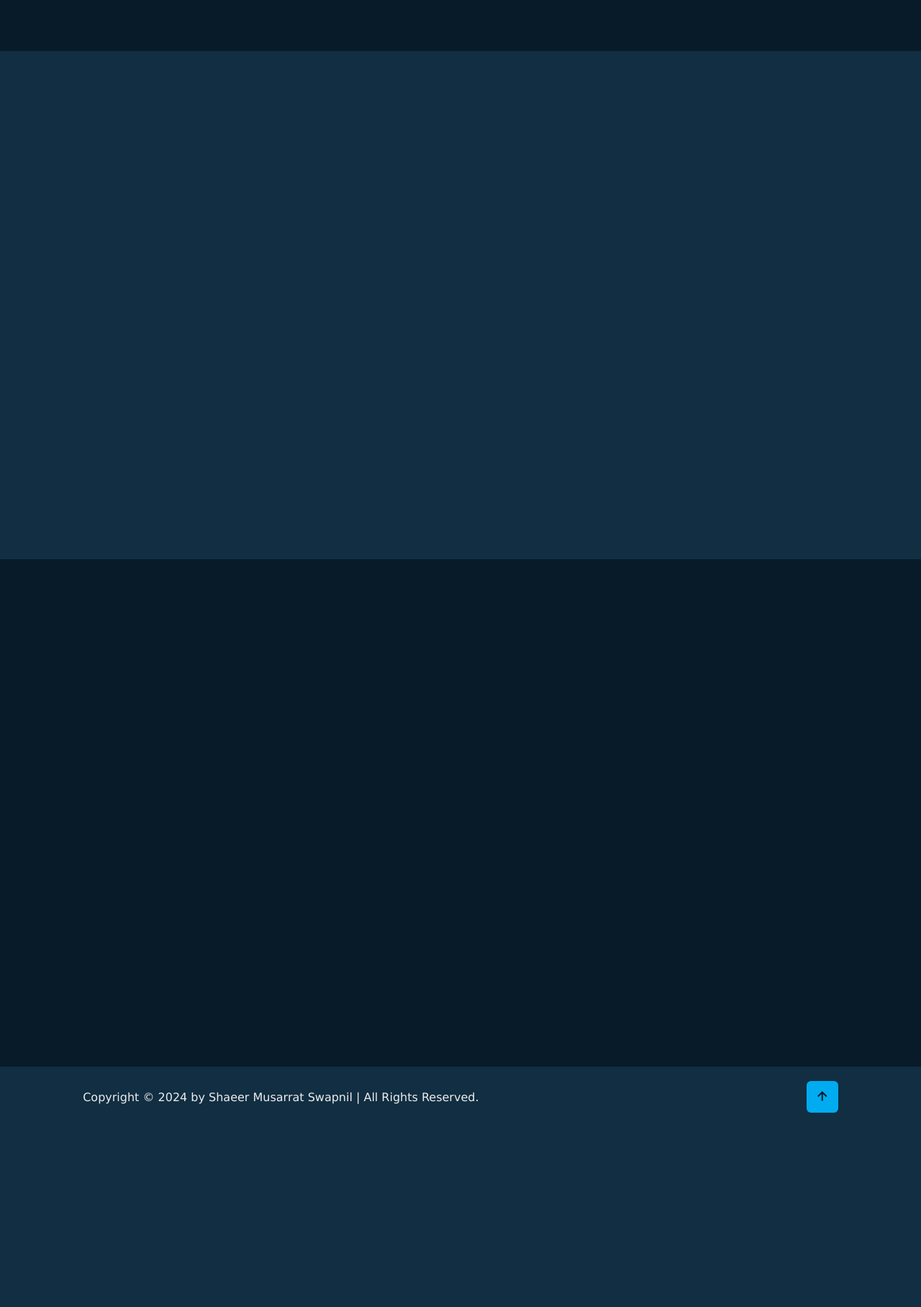
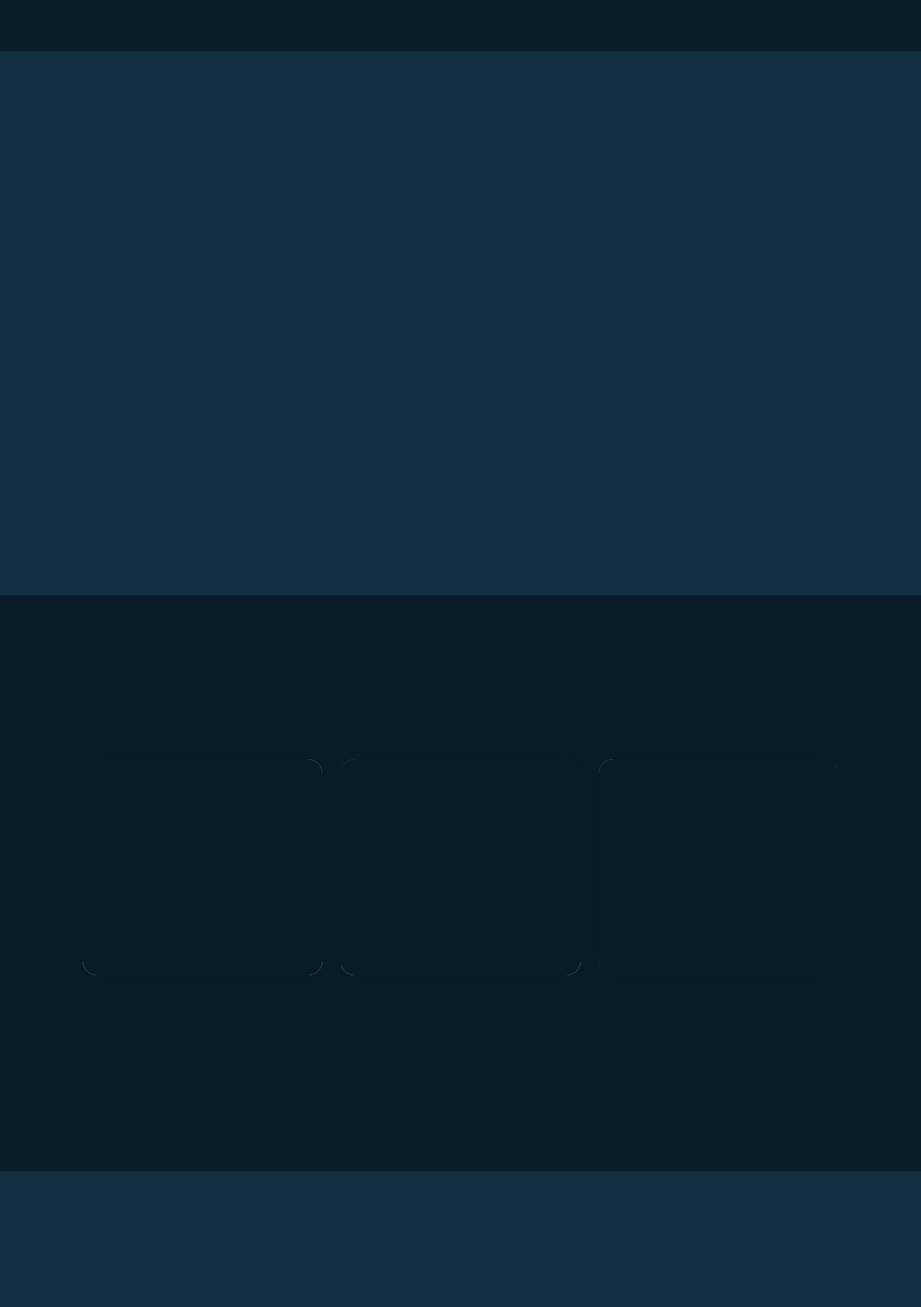
Before and after one commit to musarratswapnil/CSE-3100-Web-Programming-Laboratory, a PHP site: page / in a window 1280 px wide. Shown: the part 2357-4173 px from the top of the page at 72% size. Before the commit the page ends 3903 px from the top, so only its background shows below. Run offline with PHP 8.4, Linux system fonts and the light colour scheme; some libraries are stand-ins or nearby versions.

Commit message:
projects section added!

```diff
--- a/Assignment-Personal Portfolio/css/style.css
+++ b/Assignment-Personal Portfolio/css/style.css
@@ -581,9 +601,101 @@
     width: 90%;
 }
 
+.portfolio{
+    background: var(--main-bg-color);
+}
+
+.portfolio h2{
+    margin-bottom: 7rem;
+    display: inline-block;
+    left: 50%;
+    transform:translateX(-50%);
+}
+
+.portfolio-container{
+    display: grid;
+    grid-template-columns: repeat(3,1fr);
+    align-items: center;
+    gap: 2.5rem;
+}
+
+.portfolio-container .portfolio-box{
+    position: relative;
+    border-radius: 2rem;
+    box-shadow: 0 0 1rem var(--bg-color);
+    overflow: hidden;
+    display: flex;
+}
+
+.portfolio-box img{
+    width: 50rem;
+    height: 30rem;
+    transition: .5s ease;
+}
+
+.portfolio-box:hover img{
+    transform: scale(1.1);
+}
+
+.portfolio-box .portfolio-layer{
+    position: absolute;
+    bottom: 0;
+    left: 0;
+    width: 100%;
+    height: 100%;
+    background: linear-gradient(rgba(0,0,0,.1), var(--main-color));
+    display: flex;
+    justify-content: center;
+    align-items: center;
+    flex-direction: column;
+    text-align: center;
+    padding: 0 4rem;
+    transform: translateY(100%);
+    transition: .5s ease;
+}
+
+.portfolio-box:hover .portfolio-layer{
+    transform: translateY(0);
+}
+
+.portfolio-layer h4{
+    font-size: 3rem;
+}
+
+.portfolio-layer p{
+    font-size: 1.6rem;
+    margin: .3rem 0 1rem;
+}
+
+.portfolio-layer a{
+    display: inline-flex;
+    justify-content: center;
+    align-items: center;
+    width: 5rem;
+    height: 5rem;
+    background: var(--text-color);
+    border-radius: 50%;
+}
+
+.portfolio-layer a i{
+    font-size: 2rem;
+    color: var(--second-bg-color);
+}
+
+
+
+
+
+
+
+
+
 .contact{
     min-height: auto;
     padding-bottom: 7rem;
+    background: var(--second-bg-color);
+    /* z-index: -2; */
+
 }
 
 .contact h2{
@@ -603,12 +715,14 @@
     display: flex;
     justify-content: space-between;
     flex-wrap: wrap;
+    z-index: 1;
 }
 
 .contact form .input-box .input-field{
     position: relative;
     width: 49%;
     margin: .8rem 0;
+    z-index: 1;
 }
 
 .contact form .input-box .input-field input, .contact form .textarea-field textarea{
@@ -650,6 +764,7 @@
     position: relative;
     margin: .8rem 0 2.7rem;
     display: flex;
+    z-index: 1;
 }
 
 .contact form .textarea-field textarea{
@@ -746,8 +861,7 @@
     animation: none;
 }
 
-section:nth-child(odd) .animate.scroll,
-.footer .animate.scroll{
+section:nth-child(odd) .animate.scroll{
     background: var(--second-bg-color);
 }
 
@@ -759,6 +873,7 @@
 .education.show-animate .animate.scroll,
 .skills.show-animate .animate.scroll,
 .contact.show-animate .animate.scroll,
+.portfolio.show-animate .animate.scroll,
 .footer.show-animate .animate.scroll{
     transition-delay: calc(.3s * var(--i));
     width: 0;
--- a/Assignment-Personal Portfolio/index.html
+++ b/Assignment-Personal Portfolio/index.html
@@ -26,7 +26,7 @@
             <a href="#about">About</a>
             <a href="#education">Education</a>
             <a href="#skills">Skills</a>
-            <a href="#projects">Projects</a>
+            <a href="#portfolio">Projects</a>
             <a href="#contact">Contact Me</a>
 
             <span class="active-nav"></span>
@@ -60,12 +60,15 @@
             <a href="#"><i class='bx bxl-facebook' ></i></a>
             <a href="#"><i class='bx bxl-linkedin'></i></a>
             <a href="#"><i class='bx bxl-github' ></i></a>
+
             <span class="animate" style="--i:6"></span>
         </div>
-        <!--   -->
+            <div class="profile-img">
+                <img src="images/about.jpg" alt="">
+            </div>
 
-        <div class="home-imgHover"></div>
-        <span class="animate home-img" style="--i:7"></span>
+            <div class="home-imgHover"></div>
+            <span class="animate profile-img" style="--i:7"></span>
     </section>
 
     <!-- ----------about section----------- -->
@@ -79,7 +82,7 @@
         </div>
 
         <div class="about-content">
-            <h3>University Student!<span class="animate scroll" style="--i:3"></span></h3>
+            <h3>I am a <span class="multiple-text"></span><span class="animate scroll" style="--i:3"></span></h3>
             <p>Lorem ipsum dolor sit amet consectetur, adipisicing elit. Modi totam non possimus corrupti in suscipit tempore voluptate, accusantium, repellendus adipisci dolores quasi culpa ipsum a voluptatem inventore laborum aut ipsa?
             <span class="animate scroll" style="--i:4"></span>
             </p>
@@ -228,6 +231,56 @@
         </div>
     </section>
 
+    <!-- ------------Projects Section-------------- -->
+
+    <section class="portfolio" id="portfolio">
+        <h2 class="heading">Lastest <span>Projects</span><span class="animate scroll" style="--i:1"></span></h2>
+
+        <div class="portfolio-container">
+            <div class="portfolio-box">
+                <img src="images/image1.webp" alt="">
+                <div class="portfolio-layer">
+                    <h4>Web Design</h4>
+                    <p>Lorem ipsum dolor sit amet consectetur, adipisicing elit. Corporis, animi, beatae consequatur fugit et aperiam ex sit aliquid aspernatur iure, voluptatibus doloribus omnis blanditiis quisquam obcaecati accusantium consequuntur amet atque!</p>
+                    <a href="#"><i class='bx bx-link-external'></i></a>
+                </div>
+                <span class="animate scroll" style="--i:3"></span>
+            </div>
+
+            <div class="portfolio-box">
+                <img src="images/image2.webp" alt="">
+                <div class="portfolio-layer">
+                    <h4>Web Design</h4>
+                    <p>Lorem ipsum dolor sit amet consectetur, adipisicing elit. Corporis, animi, beatae consequatur fugit et aperiam ex sit aliquid aspernatur iure, voluptatibus doloribus omnis blanditiis quisquam obcaecati accusantium consequuntur amet atque!</p>
+                    <a href="#"><i class='bx bx-link-external'></i></a>
+                </div>
+                <span class="animate scroll" style="--i:4"></span>
+            </div>
+
+            <div class="portfolio-box">
+                <img src="images/image3.webp" alt="">
+                <div class="portfolio-layer">
+                    <h4>Web Design</h4>
+                    <p>Lorem ipsum dolor sit amet consectetur, adipisicing elit. Corporis, animi, beatae consequatur fugit et aperiam ex sit aliquid aspernatur iure, voluptatibus doloribus omnis blanditiis quisquam obcaecati accusantium consequuntur amet atque!</p>
+                    <a href="#"><i class='bx bx-link-external'></i></a>
+                </div>
+                <span class="animate scroll" style="--i:5"></span>
+            </div>
+
+        </div>
+
+
+
+    </section>
+
+
+
+
+
+
+
+
+
         <!-- --------contact section------- -->
 
         <section class="contact" id="contact">
@@ -289,6 +342,9 @@
         </div>
         </footer>
 
+        <!-- typed js  -->
+        <script src="https://unpkg.com/typed.js@2.1.0/dist/typed.umd.js"></script>
+
 
     <script src="js/script.js"></script>
 </body>
--- a/Assignment-Personal Portfolio/js/script.js
+++ b/Assignment-Personal Portfolio/js/script.js
@@ -55,3 +55,14 @@
 
     footer.classList.toggle('show-animate', this.innerHeight + this.scrollY >= document.scrollingElement.scrollHeight);
 }
+
+
+//  ================typed js===========
+
+const typed= new Typed('.multiple-text',{
+    strings: ['Student', 'Web Developer'],
+    typeSpeed:100,
+    backSpeed:100,
+    backDelay:200,
+    loop:true
+});
```
Also changed, not shown: other parts of Assignment-Personal Portfolio/css/style.css (+49 -10 lines), Assignment-Personal Portfolio/images/IMG-20230117-WA0058.jpg (deleted), Assignment-Personal Portfolio/images/home1.jpg (deleted), Assignment-Personal Portfolio/images/home2.jpg (deleted), Assignment-Personal Portfolio/images/home3.jpg (deleted), Assignment-Personal Portfolio/images/image1.webp (added), Assignment-Personal Portfolio/images/image2.webp (added), Assignment-Personal Portfolio/images/image3.webp (added), Assignment-Personal Portfolio/images/img3.jpg (deleted), Assignment-Personal Portfolio/images/img4.jpg (deleted), Assignment-Personal Portfolio/images/imgbg.webp (deleted), Assignment-Personal Portfolio/images/imgbg1.jpg (deleted), 4 other files.
